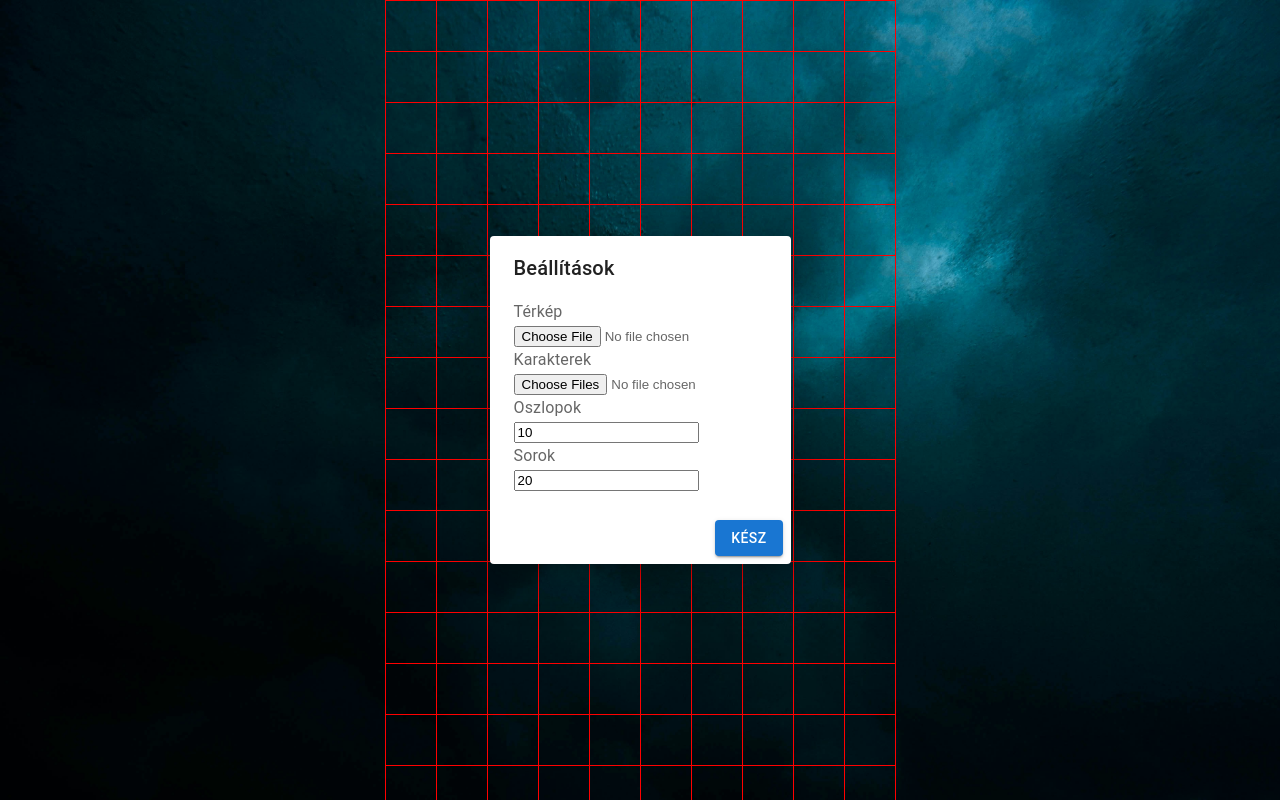
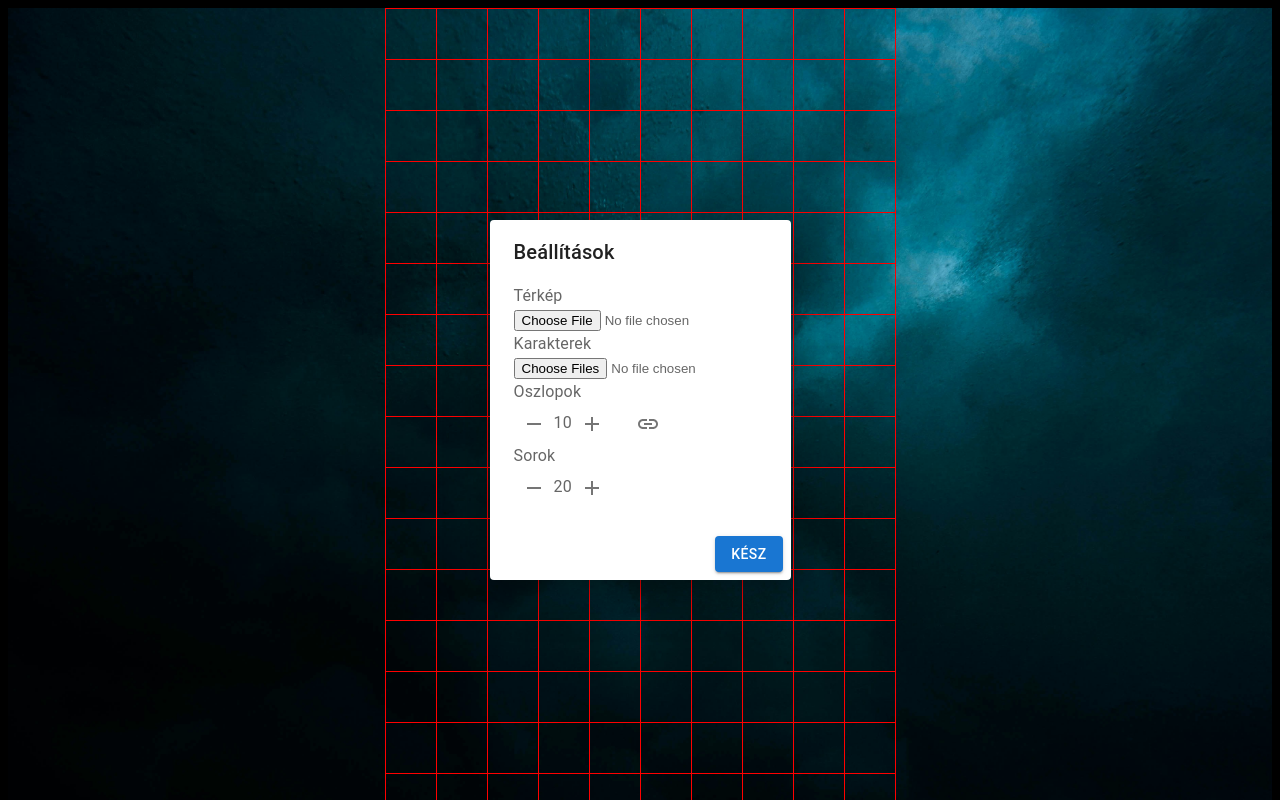
Before and after one commit to torokt21/dnd-battle-arena-frontend, a React (Create React App) app: page / in a window 1280 px wide. Shown: the top 800 px of the page. Built offline with nearby package versions, Linux system fonts and the light colour scheme.

Commit message:
Easier map settings

```diff
--- a/package.json
+++ b/package.json
@@ -7,6 +7,7 @@
 		"@emotion/react": "^11.13.3",
 		"@emotion/styled": "^11.13.0",
 		"@fontsource/roboto": "^5.0.14",
+		"@mui/icons-material": "^6.0.0",
 		"@mui/material": "^5.16.7",
 		"@testing-library/jest-dom": "^5.17.0",
 		"@testing-library/react": "^13.4.0",
--- a/src/SetupCard.tsx
+++ b/src/SetupCard.tsx
@@ -6,12 +6,17 @@ import {
 	DialogContent,
 	DialogContentText,
 	DialogTitle,
+	IconButton,
 	Paper,
 	PaperProps,
+	Stack,
 } from "@mui/material";
-import React, { ChangeEvent } from "react";
+import React, { ChangeEvent, useState } from "react";
 
 import Draggable from "react-draggable";
+import LinkIcon from "@mui/icons-material/Link";
+import LinkOffIcon from "@mui/icons-material/LinkOff";
+import NumericUpDown from "./controls/NumericUpDown";
 import { useAppStore } from "./AppStore";
 
 export default function SetupCard() {
@@ -21,6 +26,10 @@ export default function SetupCard() {
 
 	const open = useAppStore((state) => state.gameState === "setup");
 	const setGameState = useAppStore((state) => state.setGameState);
+	const setBoardWidth = useAppStore((state) => state.setBoardWidth);
+	const setBoardHeight = useAppStore((state) => state.setBoardHeight);
+
+	const [linked, setLinked] = useState(true);
 
 	const handleClose = (event: {}, reason: "backdropClick" | "escapeKeyDown") => {
 		if (reason && reason === "backdropClick") return;
@@ -30,7 +39,16 @@ export default function SetupCard() {
 	const handleMapFileChange = (event: ChangeEvent<HTMLInputElement>) => {
 		if (!event.target.files || event.target.files.length === 0) return;
 
-		appStore.setBackgroundImage(event.target.files[0]);
+		var file = event.target.files[0];
+		var img = new Image();
+		var objectUrl = URL.createObjectURL(file);
+		img.onload = function () {
+			setBoardHeight(Math.floor(img.height / 50));
+			setBoardWidth(Math.floor(img.width / 50));
+			appStore.setBackgroundImage(file);
+			URL.revokeObjectURL(objectUrl);
+		};
+		img.src = objectUrl;
 	};
 
 	const handleCharactersFileChange = (event: ChangeEvent<HTMLInputElement>) => {
@@ -48,6 +66,37 @@ export default function SetupCard() {
 	const handleDoneClick = () => {
 		if (appStore.backgroundImageSrc === undefined) return;
 		appStore.setGameState("playing");
+	};
+	const handleBoardWidthChangeDown = (value: number) => {
+		setBoardWidth(value);
+
+		if (linked) {
+			setBoardHeight(boardHeight - 1);
+		}
+	};
+
+	const handleBoardWidthChangeUp = (value: number) => {
+		setBoardWidth(value);
+
+		if (linked) {
+			setBoardHeight(boardHeight + 1);
+		}
+	};
+
+	const handleBoardHeightChangeDown = (value: number) => {
+		setBoardHeight(value);
+
+		if (linked) {
+			setBoardWidth(boardWidth - 1);
+		}
+	};
+
+	const handleBoardHeightChangeUp = (value: number) => {
+		setBoardHeight(value);
+
+		if (linked) {
+			setBoardWidth(boardWidth + 1);
+		}
 	};
 
 	return (
@@ -68,26 +117,32 @@ export default function SetupCard() {
 						<input type="file" onChange={handleMapFileChange} />
 					</Box>
 					<Box>
-						<label>Karakterek</label>
-						<br />
-						<input type="file" multiple onChange={handleCharactersFileChange} />
+						<Box>
+							<label>Karakterek</label>
+							<br />
+							<input type="file" multiple onChange={handleCharactersFileChange} />
+						</Box>
 					</Box>
 					<Box>
 						<label>Oszlopok</label>
-						<br />
-						<input
-							type="number"
-							value={boardWidth}
-							onChange={(e) => appStore.setBoardWidth(parseInt(e.target.value))}
-						/>
+						<Stack direction="row" spacing={2}>
+							<NumericUpDown
+								value={boardWidth}
+								onChangeUp={handleBoardWidthChangeUp}
+								onChangeDown={handleBoardWidthChangeDown}
+							/>
+							<IconButton onClick={() => setLinked(!linked)}>
+								{linked ? <LinkIcon /> : <LinkOffIcon />}
+							</IconButton>
+						</Stack>
 					</Box>
 					<Box>
 						<label>Sorok</label>
 						<br />
-						<input
-							type="number"
+						<NumericUpDown
 							value={boardHeight}
-							onChange={(e) => appStore.setBoardHeight(parseInt(e.target.value))}
+							onChangeUp={handleBoardHeightChangeUp}
+							onChangeDown={handleBoardHeightChangeDown}
 						/>
 					</Box>
 				</DialogContentText>
--- /dev/null
+++ b/src/controls/NumericUpDown.tsx
@@ -0,0 +1,24 @@
+import { Box, IconButton } from "@mui/material";
+
+import AddIcon from "@mui/icons-material/Add";
+import RemoveIcon from "@mui/icons-material/Remove";
+
+type NumericUpDownProps = {
+	value: number;
+	onChangeUp: (value: number) => void;
+	onChangeDown: (value: number) => void;
+};
+
+export default function NumericUpDown(props: NumericUpDownProps) {
+	return (
+		<Box>
+			<IconButton onClick={() => props.onChangeDown(props.value - 1)}>
+				<RemoveIcon />
+			</IconButton>
+			{props.value}
+			<IconButton onClick={() => props.onChangeUp(props.value + 1)}>
+				<AddIcon />
+			</IconButton>
+		</Box>
+	);
+}
--- a/src/index.css
+++ /dev/null
@@ -1,13 +0,0 @@
-body {
-  margin: 0;
-  font-family: -apple-system, BlinkMacSystemFont, 'Segoe UI', 'Roboto', 'Oxygen',
-    'Ubuntu', 'Cantarell', 'Fira Sans', 'Droid Sans', 'Helvetica Neue',
-    sans-serif;
-  -webkit-font-smoothing: antialiased;
-  -moz-osx-font-smoothing: grayscale;
-}
-
-code {
-  font-family: source-code-pro, Menlo, Monaco, Consolas, 'Courier New',
-    monospace;
-}
```
Also changed, not shown: src/index.tsx (+8 -11 lines), 1 other file (tests, documents, lock files or other folders).
